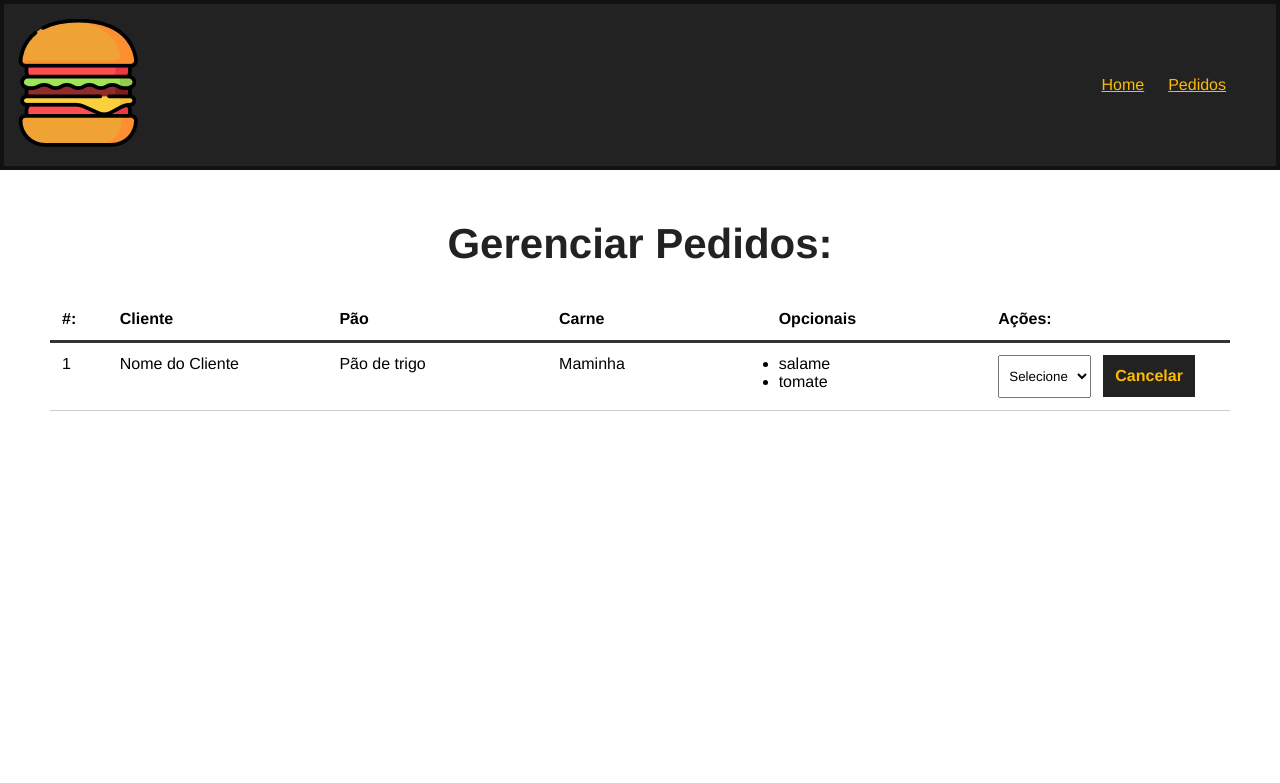
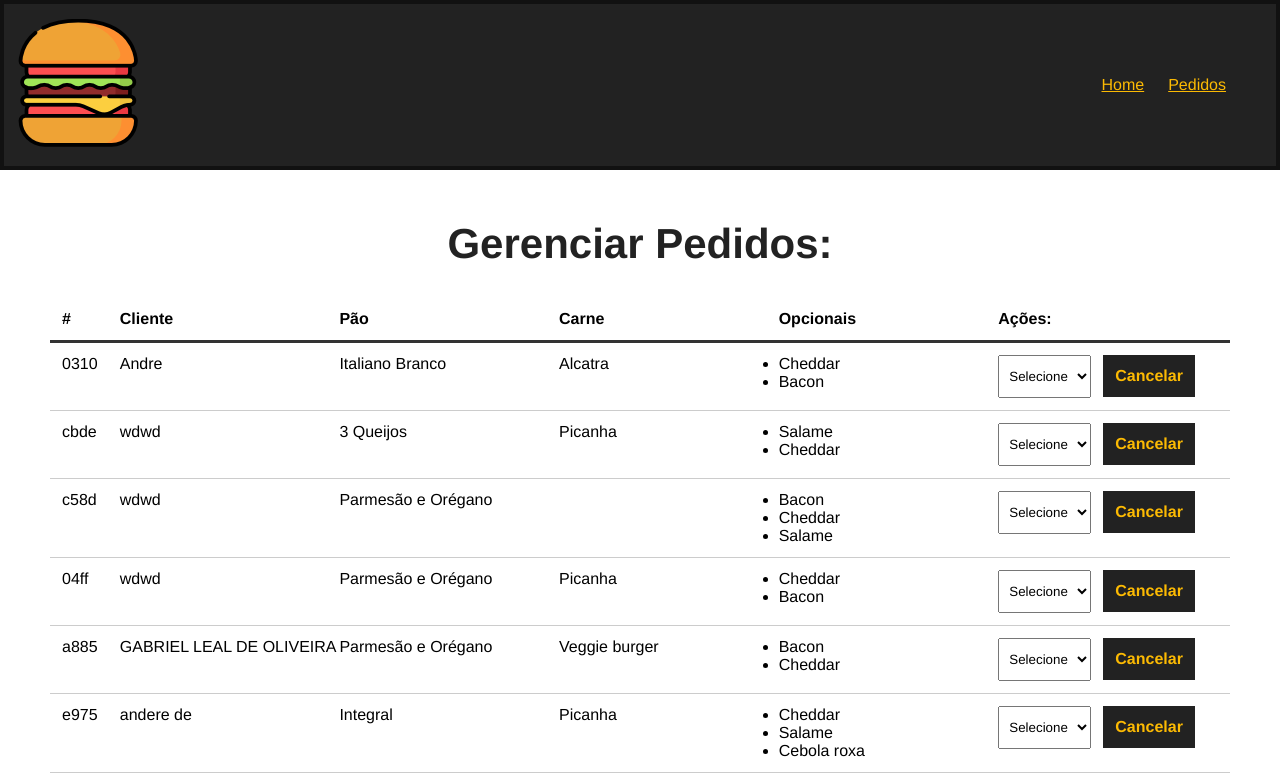
Before and after one commit to Gabrie-Leal/Project_Make_Buguer, a Vue app: page /Pedidos in a window 1280 px wide. Shown: the top 783 px of the page. Built offline with nearby package versions, Linux system fonts and the light colour scheme; data requests are answered from the project's data file.

Commit message:
Resgatando os pedidos do db.json e inserindo dinamicamente

```diff
--- a/src/components/FormularioBurguer.vue
+++ b/src/components/FormularioBurguer.vue
@@ -119,7 +119,7 @@ import Message from './Message.vue';
                 console.log(res);
 
                 //mensagem do sistema ao inserir pedido
-                this.msg="Pedido (código:"+res.id+") realizado com sucesso!";
+                this.msg="Pedido (#:"+res.id+") realizado com sucesso!";
                 //limpando o campo de mensagem
                 setTimeout(() => this.msg="",3000);
 
--- a/src/components/Painel.vue
+++ b/src/components/Painel.vue
@@ -2,7 +2,7 @@
   <div id="burguer-table">
     <div>
       <div id="burguer-table-heading">
-                <div class="order-id">#:</div>
+        <div class="order-id">#</div>
         <div>Cliente</div>
         <div>Pão</div>
         <div>Carne</div>
@@ -11,20 +11,23 @@
       </div>
 
       <div id="burguer-table-rows">
-                <div class="burguer-table-row">
-                    <div class="order-number">1</div>
-                    <div>Nome do Cliente</div>
-                    <div>Pão de trigo</div>
-                    <div>Maminha</div>
+        <div class="burguer-table-row" v-for="burguer in burguers" :key="burguer.id">
+          <div class="order-number">{{ burguer.id }}</div>
+          <div>{{burguer.nomeCliente}}</div>
+          <div>{{burguer.pao}}</div>
+          <div>{{ burguer.carne }}</div>
           <div>
             <ul>
-                            <li>salame</li>
-                            <li>tomate</li>
+              <li v-for="(opcional,index) in burguer.opcionais" :key="index">
+                {{ opcional }}
+            </li>
             </ul>
           </div>
+
           <div>
             <select name="status" class="status">
               <option value="">Selecione</option>
+              <option value="">status</option>
             </select>
             <button class="delete-btn">Cancelar</button>
           </div>
@@ -35,47 +38,67 @@
 </template>
 
 <script>
-export default{
-    name:"Painel",
+export default {
+  name: "Painel",
 
-    data(){
+  data() {
+    return{
+        burguers:null,
+        burguer_id:null,
+        status:[],
+    }
+  },
 
+  methods:{
+    async getPedidos(){
+        const requisicao = await fetch("http://localhost:3000/burgers");//acessando burguers
+        const data = await requisicao.json();//transformando a requisicao em json
+
+        this.burguers = data;
+        console.log(this.burguers);
+
+        //resgatando os status
+    }
   },
+
+  mounted(){
+    this.getPedidos();
   }
+};
 </script>
 
 <style scoped>
-    #burguer-table{
+#burguer-table {
   max-width: 1200px;
-        margin:0 auto;
+  margin: 0 auto;
 }
 
 #burguer-table-heading,
 #burguer-table-rows,
-    .burguer-table-row{
+.burguer-table-row {
   display: flex;
   flex-wrap: wrap;
 }
 
-    #burguer-table-heading{
+#burguer-table-heading {
   font-weight: bold;
   padding: 12px;
   border-bottom: 3px solid #333;
 }
 
 #burguer-table-heading div,
-    .burguer-table-row div{
+.burguer-table-row div {
   width: 19%;
 }
 
-    .burguer-table-row{
+.burguer-table-row {
   width: 100%;
   padding: 12px;
   border-bottom: 1px solid #ccc;
 }
 
 #burguer-table-heading .order-id,
-    .burguer-table-row .order-number{
+.burguer-table-row .order-number {
   width: 5%;
 }
 
@@ -86,14 +109,14 @@ export default{
 
 .delete-btn {
   background-color: #222;
-        color:#fcba03;
+  color: #fcba03;
   font-weight: bold;
   border: 2px solid #222;
   padding: 10px;
   font-size: 16px;
   margin: 0 auto;
   cursor: pointer;
-        transition: .5s;
+  transition: 0.5s;
 }
 
 .delete-btn:hover {
```
Lines whose indentation alone changed are shown as unchanged.
